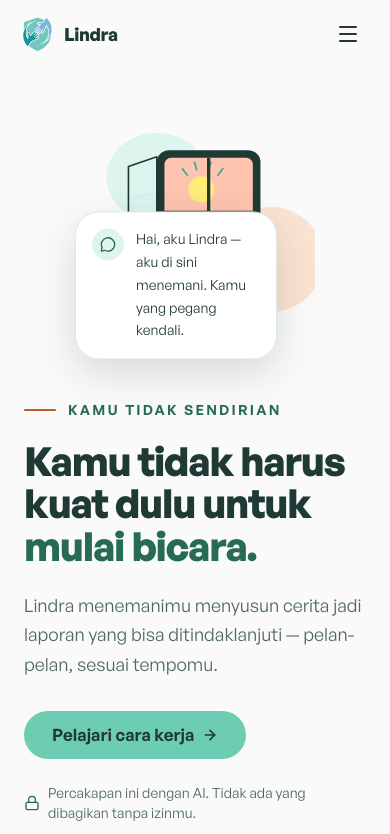
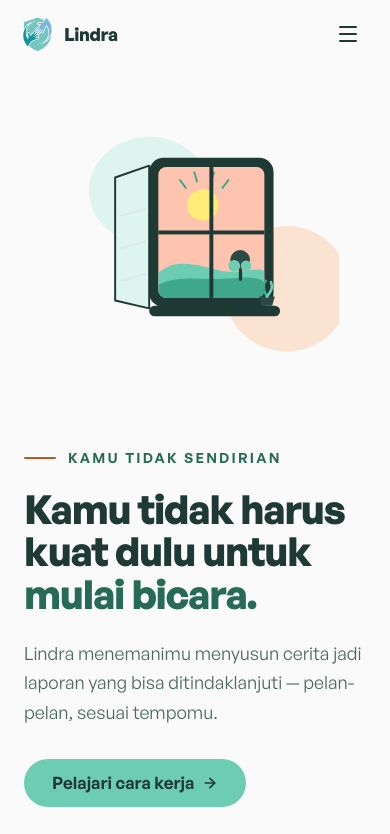
Before and after one commit to Satyasy/lindra-ai, a Next.js app: page / in a window 390 px wide. Shown: the top 834 px of the page. Built offline with nearby package versions, Linux system fonts and the light colour scheme.

Commit message:
fix: adjust HeroWindow size for better mobile display and hide chat card on smaller screens

```diff
--- a/app/(marketing)/page.tsx
+++ b/app/(marketing)/page.tsx
@@ -103,7 +103,7 @@ export default function LandingPage() {
               Mobile: gambar di ATAS teks (order-first) & lebih kecil agar H1 tak terdorong
               ke bawah layar. Desktop (>=900px) kembali ke kolom kanan, ukuran penuh. */}
           <div className="reveal order-first min-[900px]:order-none" style={{ transitionDelay: "80ms" }}>
-            <HeroWindow className="max-w-[15rem] min-[900px]:max-w-[440px]" />
+            <HeroWindow className="max-w-[18rem] min-[900px]:max-w-[440px]" />
           </div>
         </section>
 
--- a/components/illustrations/HeroWindow.tsx
+++ b/components/illustrations/HeroWindow.tsx
@@ -79,7 +79,8 @@ export function HeroWindow({ className }: { className?: string }) {
       </svg>
 
       {/* kartu chat mengambang (teks nyata, bukan SVG) */}
-      <div className="float-card absolute -bottom-3 left-0 w-[min(280px,84%)] rounded-[var(--radius-lg)] border border-border bg-surface p-4 shadow-[var(--shadow-lift)] sm:-left-4">
+      {/* Kartu chat mengambang — disembunyikan di mobile (fokus ke gambar), tampil >=900px */}
+      <div className="float-card absolute -bottom-3 left-0 hidden w-[min(280px,84%)] rounded-[var(--radius-lg)] border border-border bg-surface p-4 shadow-[var(--shadow-lift)] sm:-left-4 min-[900px]:block">
         <div className="flex items-start gap-3">
           <span className="grid size-8 shrink-0 place-items-center rounded-full bg-primary-soft">
             <MessageCircle className="size-4 text-primary-ink" strokeWidth={2} aria-hidden />
```
